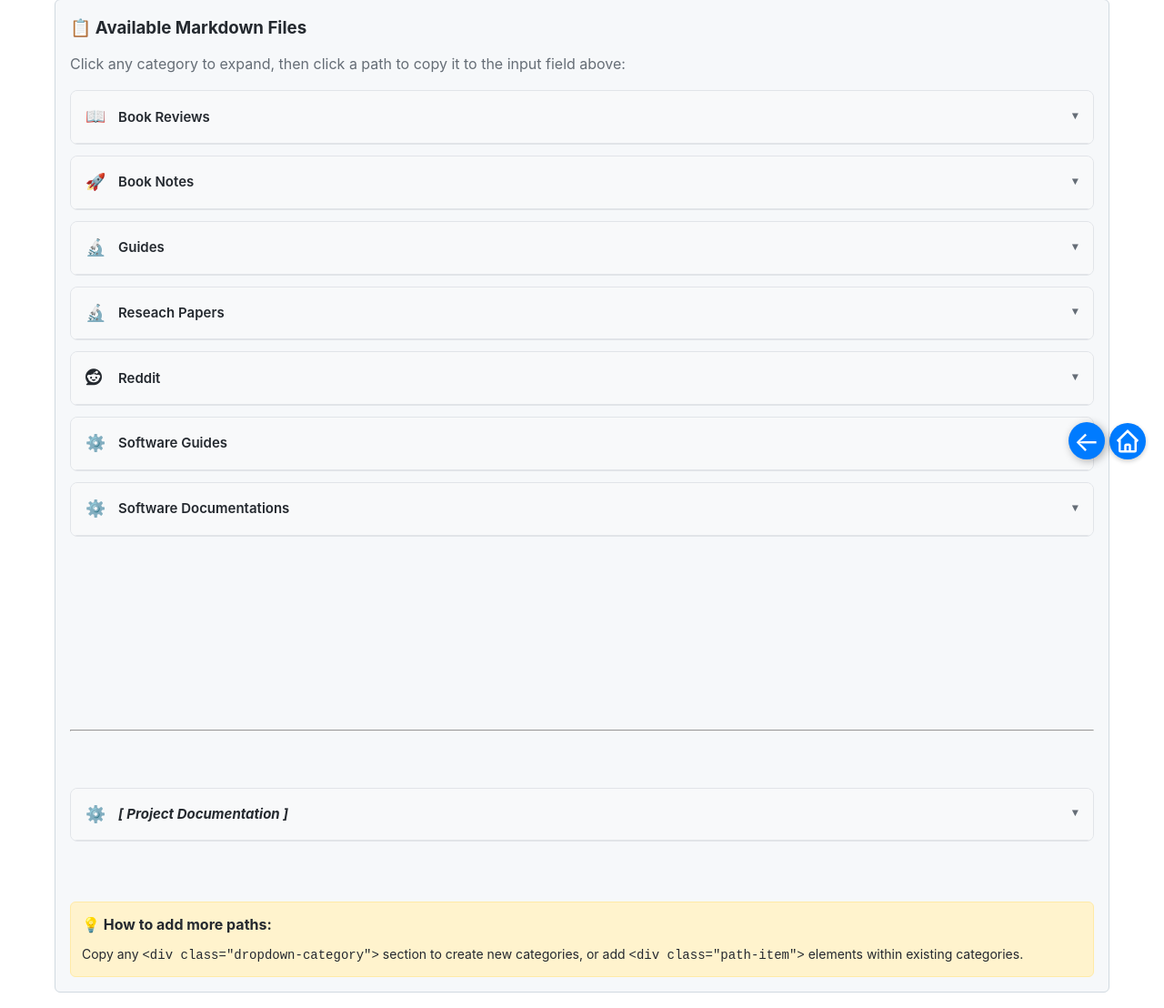
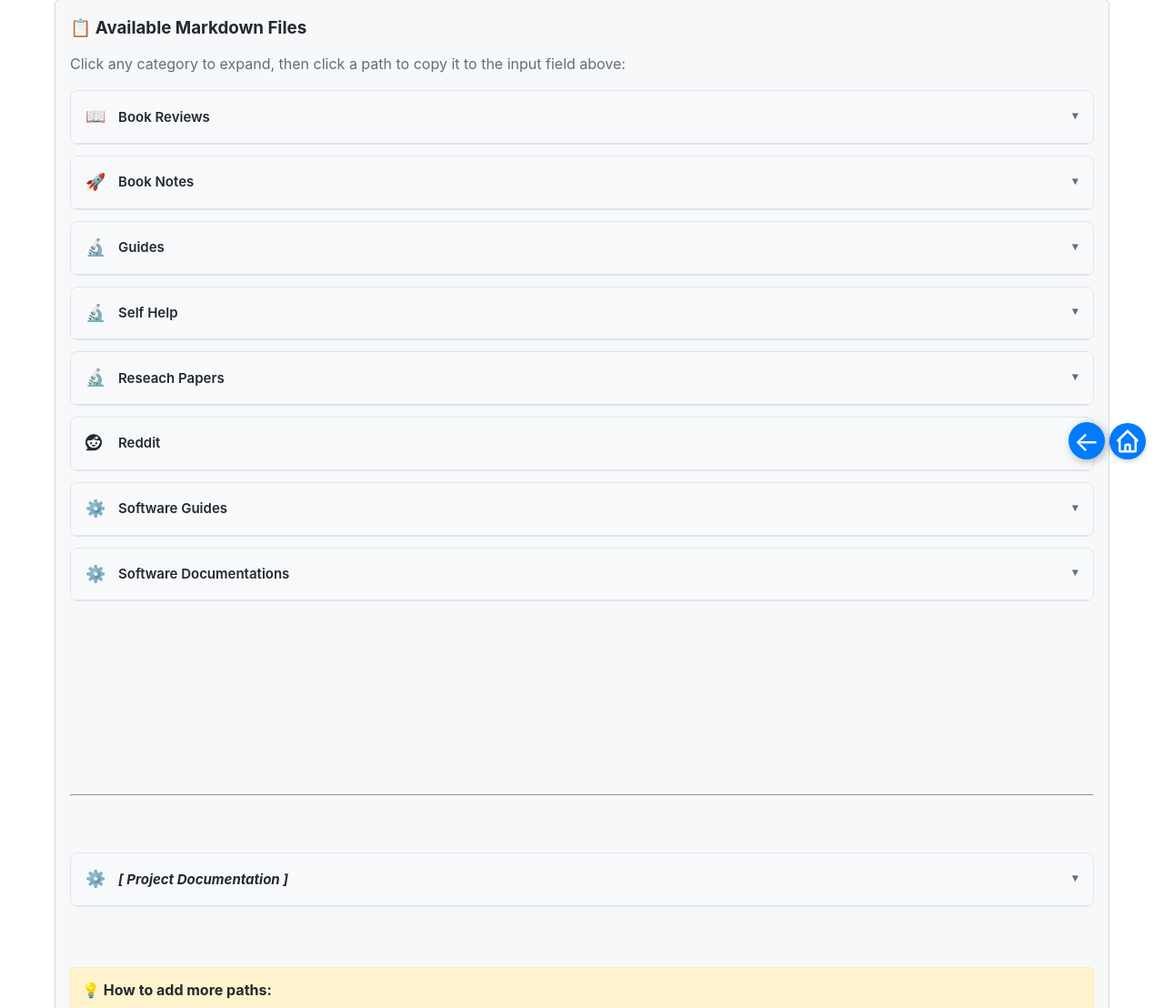
Before and after one commit to b1tranger/archive, a plain HTML site: page md_render.html in a window 1280 px wide. Shown: the part 230-1338 px from the top of the page at 91% size. Drawn offline with nearby package versions, Linux system fonts and the light colour scheme.

Commit message:
added category and post
.md/Self Help/1. Productivity - Collection/README.md
https://www.facebook.com/share/p/1ZbqurvfQT/

```diff
--- a/md_render.html
+++ b/md_render.html
@@ -747,11 +747,34 @@
                             <code>12. Talha Showdhury - Collection</code>
                             <span class="copy-indicator">📋</span>
                         </div>
-                        <div class="path-item" onclick="copyToClipboard('#')">
+                        <div class="path-item" onclick="copyToClipboard('.md/Guide/13. Jhankar Mahbub - Collection/README.md')">
+                            <span class="path-icon">📈</span>
+                            <code>13. Jhankar Mahbub - Collection</code>
+                            <span class="copy-indicator">📋</span>
+                        </div>
+                        <!-- <div class="path-item" onclick="copyToClipboard('#')">
                             <span class="path-icon">📈</span>
                             <code>#</code>
                             <span class="copy-indicator">📋</span>
+                        </div> -->
+                    </div>
+                </div>
+
+                                <!-- Guides Category -->
+                <div class="dropdown-category">
+                    <div class="dropdown-header" onclick="toggleDropdown('self-help')">
+                        <span class="dropdown-icon">🔬</span>
+                        <span class="dropdown-title">Self Help</span>
+                        <span class="dropdown-arrow" id="research-arrow">▼</span>
+                    </div>
+                    <div class="dropdown-content" id="self-help">
+                        <div class="path-item"
+                            onclick="copyToClipboard('.md/Self Help/1. Productivity - Collection/README.md')">
+                            <span class="path-icon">📊</span>
+                            <code>1. Productivity - Collection</code>
+                            <span class="copy-indicator">📋</span>
                         </div>
+
                         <!-- <div class="path-item" onclick="copyToClipboard('#')">
                             <span class="path-icon">📈</span>
                             <code>#</code>
```
Also changed, not shown: 2 other files.
